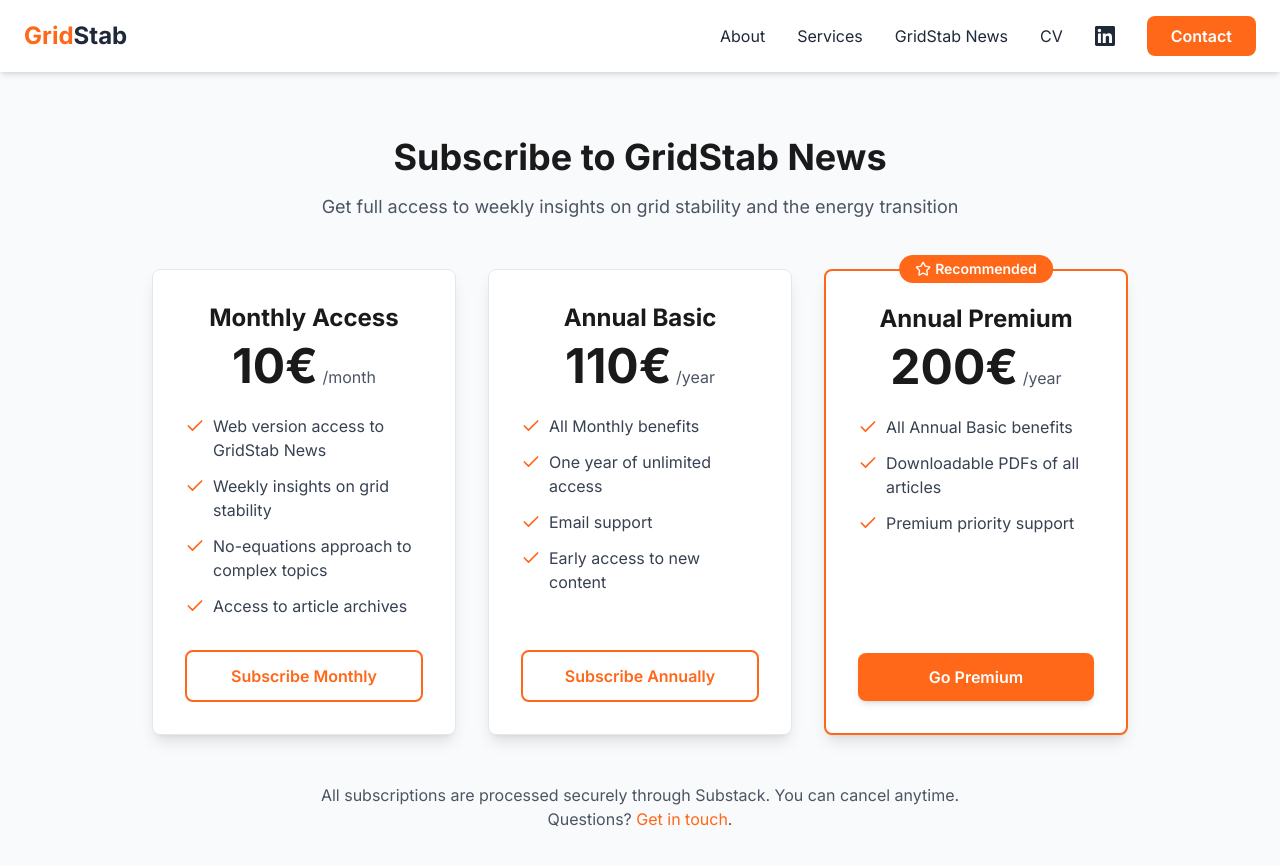
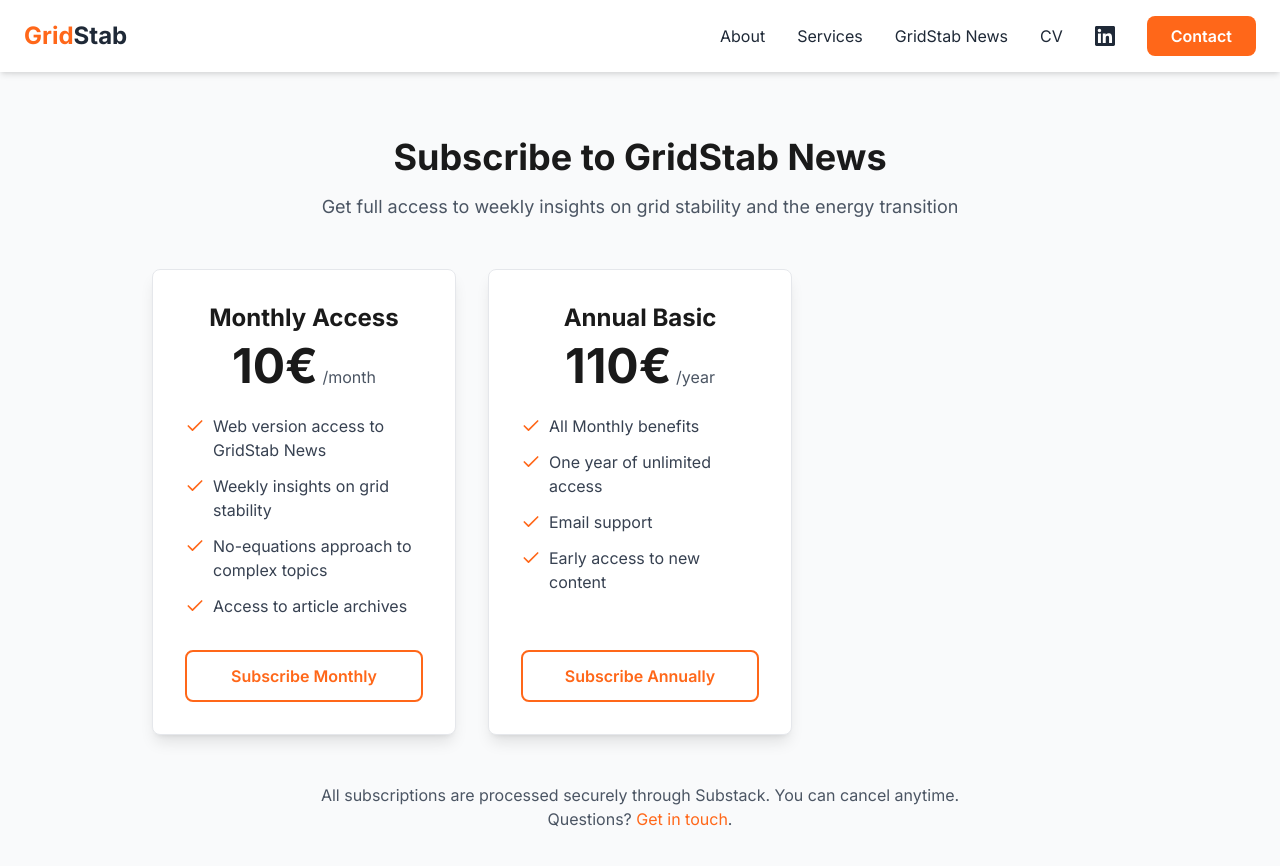
Before and after one commit to htdev-clients/gridstab, a Jekyll site: the page built from index.html, in a window 1280 px wide and 900 px high, scrolled down 3711 px. Shown: the top 866 px of the window. Built offline with Jekyll 4.4.1, drawn with Linux system fonts in a browser that asks for light colours.

Commit message:
200 sub option removed

```diff
--- a/_data/subscriptions.yml
+++ b/_data/subscriptions.yml
@@ -19,14 +19,3 @@
     - Early access to new content
   cta_text: Subscribe Annually
   cta_url: https://gilleschaspiere.substack.com/subscribe
-
-- name: Annual Premium
-  price: 200€
-  period: /year
-  recommended: true
-  features:
-    - All Annual Basic benefits
-    - Downloadable PDFs of all articles
-    - Premium priority support
-  cta_text: Go Premium
-  cta_url: https://gilleschaspiere.substack.com/subscribe
```
